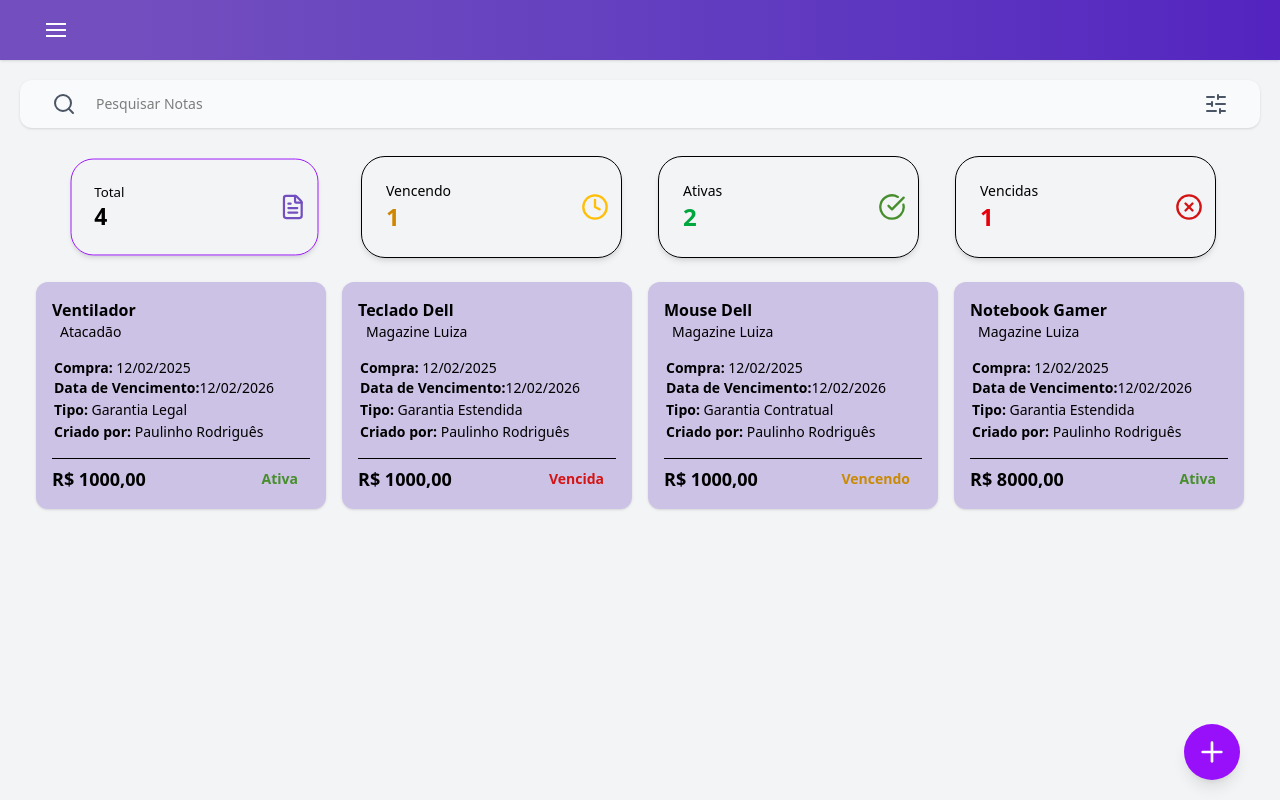
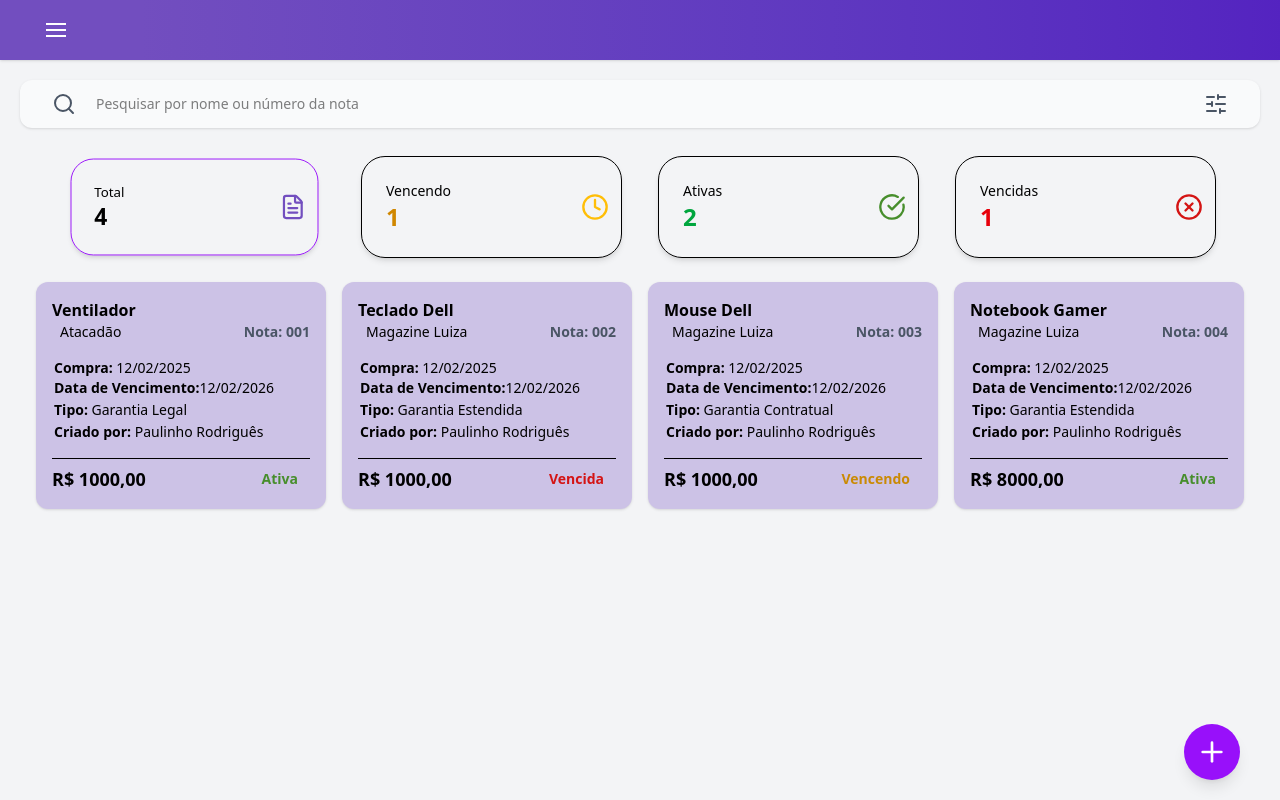
Before and after one commit to elielsondev/projeto_app_controle_de_garantia, a React (Vite) app: page /home in a window 1280 px wide. Built offline with nearby package versions, Linux system fonts and the light colour scheme; sample sign-in values are in the browser's storage.

Commit message:
Note Number and searchBar

```diff
--- a/src/components/NoteItem.tsx
+++ b/src/components/NoteItem.tsx
@@ -22,7 +22,10 @@ const NoteItem = ({ note }: NoteItemProps) => {
     <div onClick={handleClick} className="bg-[#724EBF]/30 rounded-xl p-4 shadow text-left transition-transform duration-150 hover:scale-105 md:hover:scale-105">
       <div className="pb-2 mb-2">
         <h3 className="font-bold">{note.title}</h3>
-        <p className="text-sm indent-2">{note.store}</p>
+        <div className="flex justify-between items-center text-sm indent-2">
+          <p>{note.store}</p>
+          <p className="font-semibold text-gray-600">Nota: {note.numeroNota}</p>
+        </div>
       </div>
 
       <p className="indent-0.5 text-sm"><span className="font-semibold">Compra:</span> {note.purchaseDate}</p>
--- a/src/components/SearchBar.tsx
+++ b/src/components/SearchBar.tsx
@@ -4,10 +4,20 @@ import FilterModal, { type FilterState } from "./FilterModal";
 
 interface SearchBarProps {
   onFilterChange?: (filters: FilterState) => void;
+  onSearchChange?: (searchTerm: string) => void;
 }
 
-const SearchBar = ({ onFilterChange }: SearchBarProps) => {
+const SearchBar = ({ onFilterChange, onSearchChange }: SearchBarProps) => {
   const [isFilterOpen, setIsFilterOpen] = useState(false);
+  const [searchTerm, setSearchTerm] = useState("");
+
+  const handleSearchChange = (e: React.ChangeEvent<HTMLInputElement>) => {
+    const value = e.target.value;
+    setSearchTerm(value);
+    if (onSearchChange) {
+      onSearchChange(value);
+    }
+  };
 
   const handleFilterApply = (filters: FilterState) => {
     if (onFilterChange) {
@@ -29,8 +39,10 @@ const SearchBar = ({ onFilterChange }: SearchBarProps) => {
 
           <input
             type="text"
-            placeholder="Pesquisar Notas"
-            className="flex-1 outline-none text-sm"
+            placeholder="Pesquisar por nome ou número da nota"
+            className="flex-1 outline-none text-sm bg-transparent"
+            value={searchTerm}
+            onChange={handleSearchChange}
           />
 
           <button
--- a/src/components/TrashNoteItem.tsx
+++ b/src/components/TrashNoteItem.tsx
@@ -35,7 +35,10 @@ const TrashNoteItem = ({ note, isSelected, onSelect }: TrashNoteItemProps) => {
           >
                <div className="pb-2">
                     <h3 className="font-bold">{note.title}</h3>
-                    <p className="text-sm indent-2">{note.store}</p>
+                    <div className="flex justify-between items-center text-sm indent-2">
+                         <p>{note.store}</p>
+                         <p className="font-semibold text-gray-600">Nota: {note.numeroNota}</p>
+                    </div>
                </div>
 
                <p className="indent-0.5 text-sm"><span className="font-semibold">Compra:</span> {note.purchaseDate}</p>
--- a/src/pages/Home.tsx
+++ b/src/pages/Home.tsx
@@ -20,6 +20,7 @@ const Home = () => {
     sortOrder: "asc",
   });
   const [allNotas, setAllNotas] = useState<Nota[]>(notas);
+  const [searchTerm, setSearchTerm] = useState("");
 
   useEffect(() => {
     const isLoggedInLocal = localStorage.getItem("isLoggedIn");
@@ -46,6 +47,17 @@ const Home = () => {
 
   const filteredAndSortedNotas = useMemo(() => {
     let filtered = allNotas.filter((note: Nota) => {
+      // Filtro de busca por nome ou número da nota
+      if (searchTerm.trim()) {
+        const searchLower = searchTerm.toLowerCase().trim();
+        const titleMatch = note.title.toLowerCase().includes(searchLower);
+        const numeroMatch = note.numeroNota.toLowerCase().includes(searchLower);
+
+        if (!titleMatch && !numeroMatch) {
+          return false;
+        }
+      }
+
       // Filtro por status do card (mantém compatibilidade)
       if (activeFilter === "active" && note.status !== "Ativa") return false;
       if (activeFilter === "expired" && note.status !== "Vencida") return false;
@@ -86,7 +98,7 @@ const Home = () => {
     }
 
     return filtered;
-  }, [allNotas, activeFilter, filterState]);
+  }, [allNotas, activeFilter, filterState, searchTerm]);
 
   const totalCount = allNotas.length;
 
@@ -112,7 +124,7 @@ const Home = () => {
   return (
     <div className="min-h-screen bg-gray-100">
       <Header />
-      <SearchBar onFilterChange={setFilterState} />
+      <SearchBar onFilterChange={setFilterState} onSearchChange={setSearchTerm} />
 
       <div className="w-full px-5 sm:px-15 mt-1 mb-5">
         <div className="grid grid-cols-2 sm:grid-cols-4 gap-1 sm:gap-7">
```
